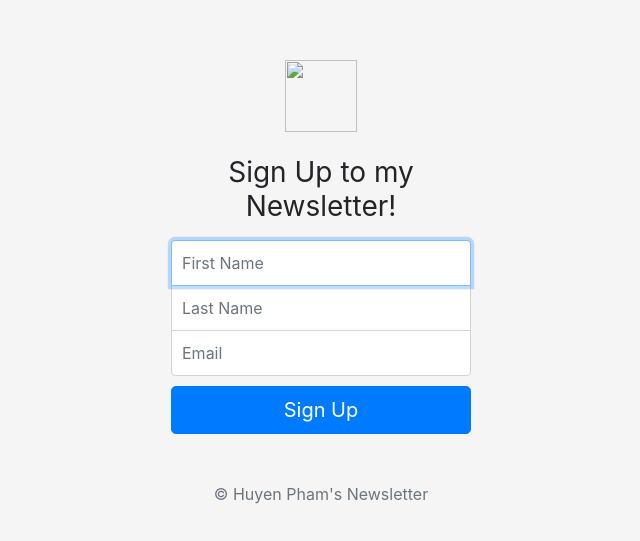
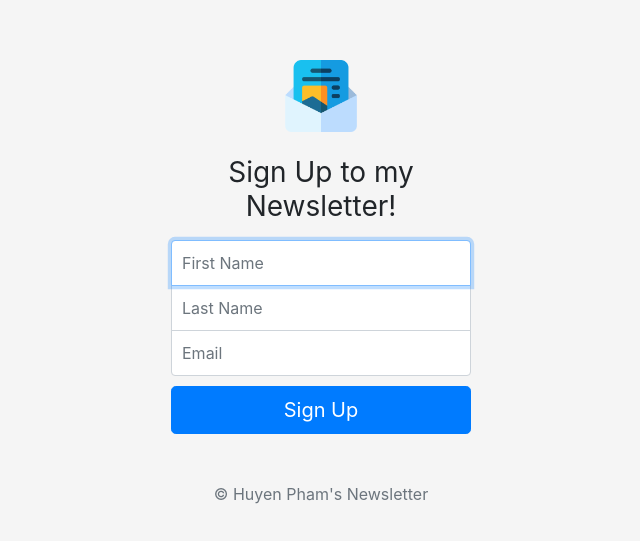
Before and after one commit to huyenpham2995/Newsletter-Signup, a website: page signup.html in a window 1280 px wide. Shown: the part 109-650 px from the top of the page, without its empty margins (319-959 px from the left). Drawn offline with nearby package versions, Linux system fonts and the light colour scheme.

Commit message:
add image

```diff
--- a/signup.html
+++ b/signup.html
@@ -35,7 +35,7 @@
   </head>
   <body class="text-center">
     <form action="/" class="form-signin" method="POST">
-  <img class="mb-4" src="/docs/4.3/assets/brand/bootstrap-solid.svg" alt="" width="72" height="72">
+  <img class="mb-4" src="newsletter.png" alt="" width="72" height="72">
   <h1 class="h3 mb-3 font-weight-normal">Sign Up to my Newsletter!</h1>
 
   <!--require indicate that users have to enter infomation-->
```
Also changed, not shown: public/newsletter.png (added).
